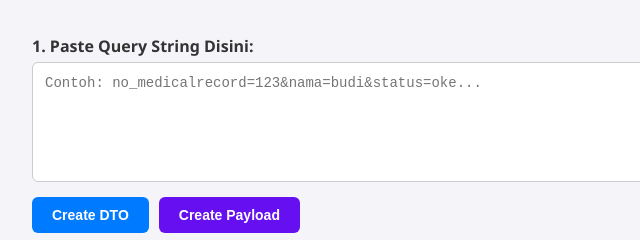
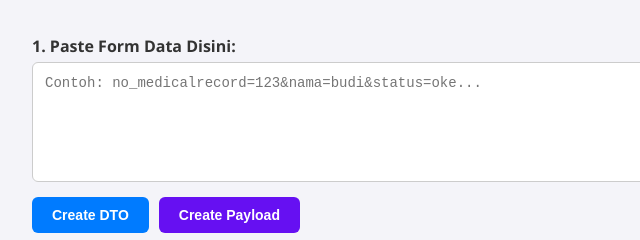
Before and after one commit to jawahirulwildan/form-data-to-json, a plain HTML site: page index.html in a window 1280 px wide. Shown: the top 240 px of the page, 258-898 px from the left. Drawn offline with Linux system fonts and the light colour scheme.

Commit message:
fix: update caution message

```diff
--- a/index.html
+++ b/index.html
@@ -1,3 +1,15 @@
+<!--
+=================================================================
+WARNING & USAGE POLICY
+=================================================================
+This utility tool was generated with AI assistance to accelerate
+and simplify internal backend development (DTO & JSON mapping).
+    * Please use it as intended. Do not misuse, inject malicious
+payloads, or rely on this for production-grade data processing.
+Provided "AS IS" without any warranties.
+=================================================================
+-->
+
 <!DOCTYPE html>
 <html lang="id">
 <head>
@@ -26,7 +38,7 @@
 </head>
 <body>
 
-    <label>1. Paste Query String Disini:</label>
+    <label>1. Paste Form Data Disini:</label>
     <textarea id="inputStr" placeholder="Contoh: no_medicalrecord=123&nama=budi&status=oke..."></textarea>
 
     <div class="btn-group">
```
